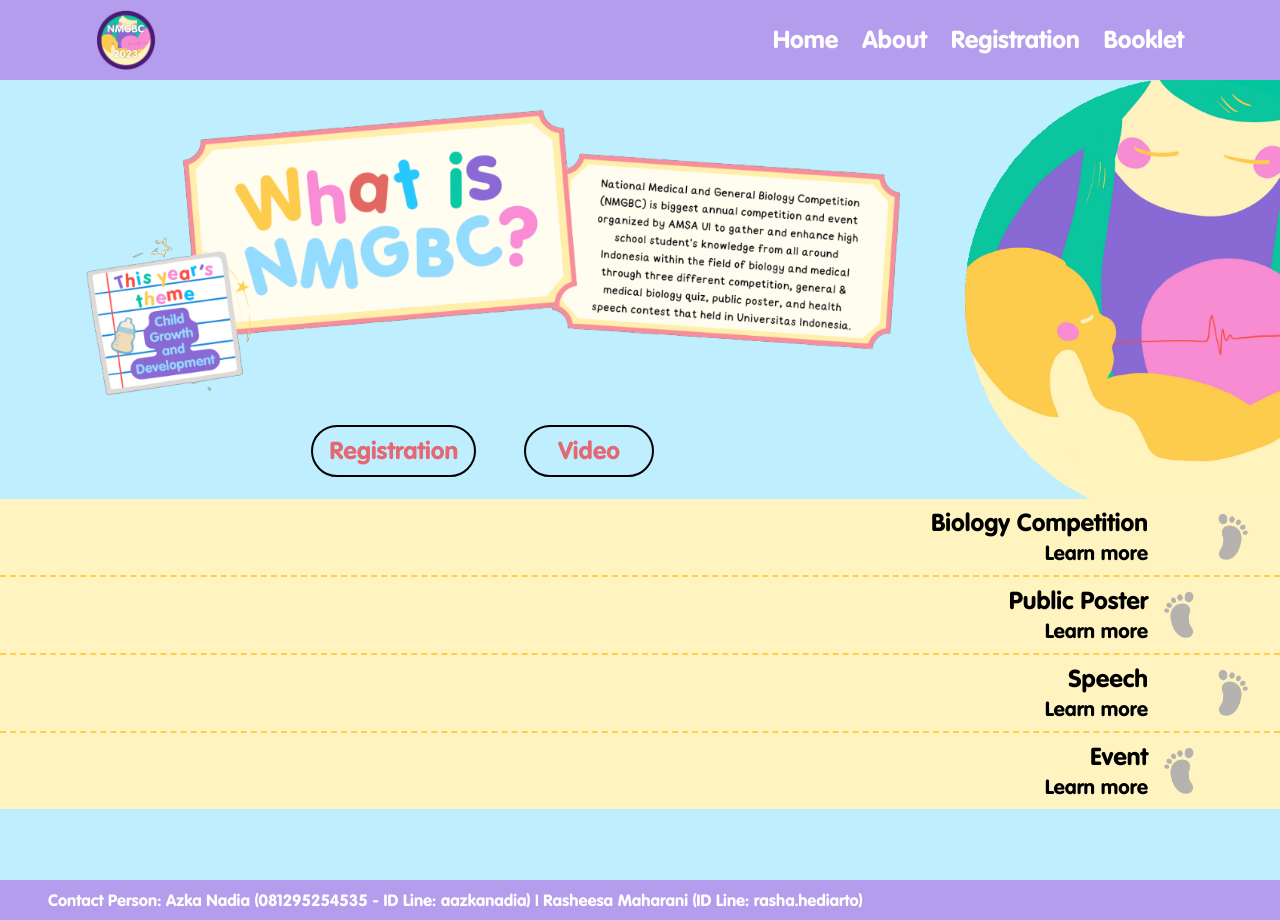
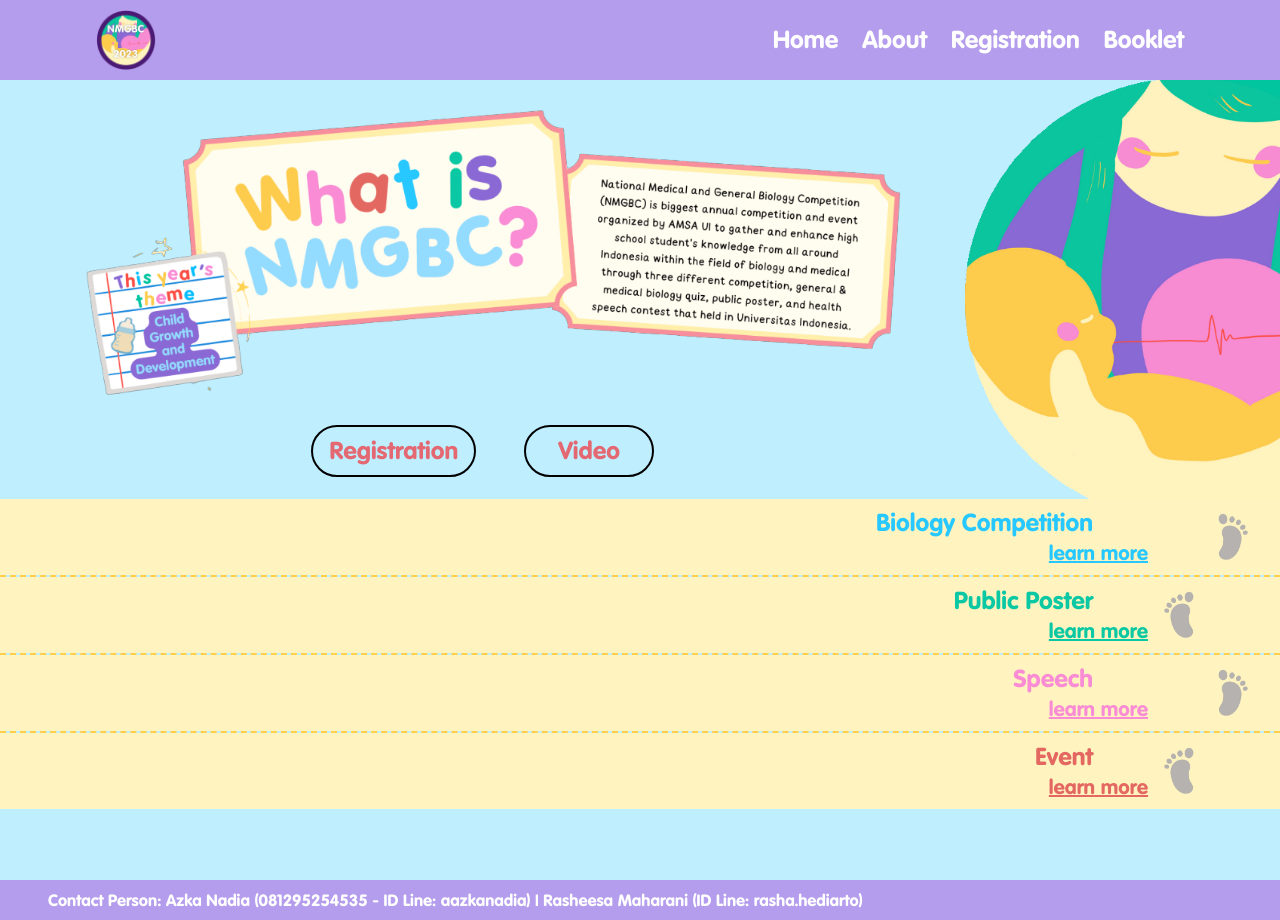
Before and after one commit to ceavinr/nmgbc_ui, a React (Create React App) app in the folder frontend/: page / in a window 1280 px wide. Shown: the top 920 px of the page. Built offline with nearby package versions, Linux system fonts and the light colour scheme; a small style sheet from the web is missing.

Commit message:
tulisan warna warni

```diff
--- a/frontend/src/components/Event.jsx
+++ b/frontend/src/components/Event.jsx
@@ -3,18 +3,19 @@
 
 function Event(props) {
   return (
+    <div className={props.className}>
       <div className="bg-[#FFF3BF] px-6 py-1 md:py-2">
         <div className="flex justify-between md:justify-end items-center gap-2">
           <div className="font-Volkswagen space-y-2">
-          <h1 className="md:text-right md:text-xl xl:text-2xl">
+            <h1 className="pr-[55px] md:text-right md:text-xl xl:text-2xl">
               {props.children}
             </h1>
             <HashLink
               smooth
               to={props.link}
-            className="text-sm md:text-base xl:text-xl md:text-right"
+              className="underline text-sm md:text-base xl:text-xl md:text-right"
             >
-            <div className="md:text-right">Learn more</div>
+              <div className="md:text-right">learn more</div>
             </HashLink>
           </div>
           <div className="flex items-center">
@@ -35,6 +36,7 @@
           </div>
         </div>
       </div>
+    </div>
   );
 }
 
--- a/frontend/src/components/Hero.jsx
+++ b/frontend/src/components/Hero.jsx
@@ -28,14 +28,18 @@
       </div>
 
       <div className="divide-y-2 divide-[#FFCF4C] divide-dashed">
-        <Event link="about/#bio" odd={true}>
-          Biology Competition
+        <Event className="text-[#26C8FF]" link="about/#bio" odd={true}>
+          <span>Biology Competition</span>
         </Event>
-        <Event link="about/#bio">Public Poster</Event>
-        <Event link="about/#speech" odd={true}>
-          Speech
+        <Event className="text-[#0BC8A4]" link="about/#bio">
+          <span>Public Poster</span>
         </Event>
-        <Event link="">Event</Event>
+        <Event className="text-[#F98CD5]" link="about/#speech" odd={true}>
+          <span>Speech</span>
+        </Event>
+        <Event className="text-[#E46862]" link="">
+          Event
+        </Event>
       </div>
     </div>
   );
```
Lines whose indentation alone changed are shown as unchanged.
